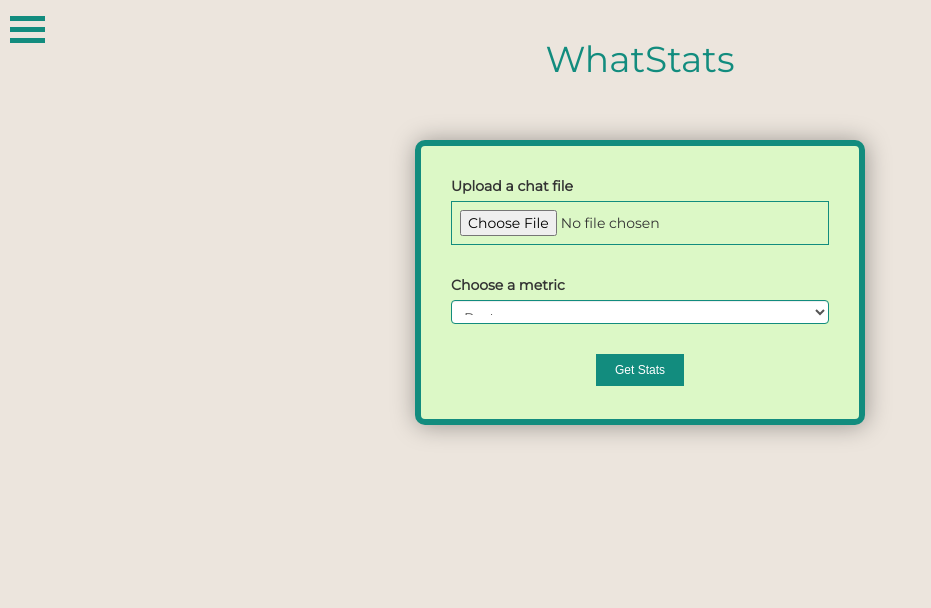
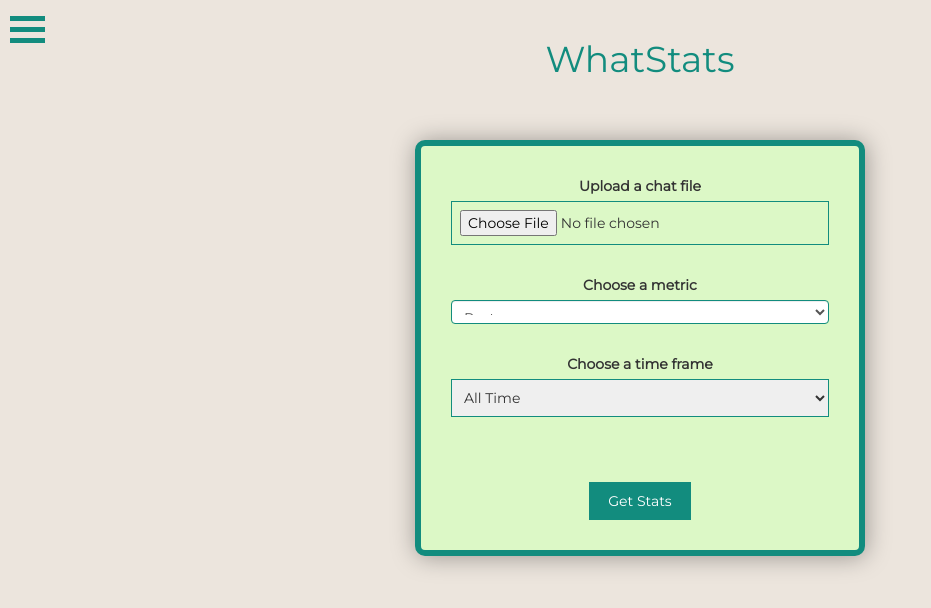
Before and after one commit to jonah18/whatstats, a Flask app: page / in a window 1280 px wide. Shown: the top 608 px of the page, without its empty margins (0-931 px from the left). Run offline with Flask 2, Linux system fonts and the light colour scheme; some libraries are stand-ins or nearby versions.

Commit message:
Time Ranges

```diff
--- a/controllers/main.py
+++ b/controllers/main.py
@@ -1,17 +1,19 @@
 from flask import *
+from collections import OrderedDict
+from datetime import datetime, timedelta
 
 main = Blueprint('main', __name__, template_folder='templates')
 
-
-def updatePostStats(author, stats):
+# Update number of posts stats
+def calcPostStats(author, stats):
 
     if author in stats:
         stats[author] += 1
     else:
         stats[author] = 1
 
-# Update group messaging statistics
-def updateWordCountStats(author, message, stats):
+# Update number of words stats
+def calcWordStats(author, message, stats):
 
     if author not in stats:
         stats[author] = 0
@@ -23,6 +25,14 @@
     for _ in message:
         stats[author] += 1
 
+# Update number of media stats
+def calcMediaStats(author, message, stats):
+
+    if author not in stats:
+        stats[author] = 0
+
+    if "<" in message:
+        stats[author] += 1
 
 def parseMessage(line, chat, metric, stats):
     split = line.split(":")
@@ -37,15 +47,35 @@
     message = split[4][1:]
 
     if metric == "posts":
-        updatePostStats(author, stats)
+        calcPostStats(author, stats)
 
-    else:
-        updateWordCountStats(author, message, stats)
+    elif metric == "words":
+        calcWordStats(author, message, stats)
+
+    elif metric == "media":
+        calcMediaStats(author, message, stats)
 
     chat["author"] = author
     chat["message"] = message
     chat["date"] = date
     chat["timestamp"] = timestamp + "M"
+
+    return True
+
+# If date range is set, checks if message falls within range
+def validMessageDate(line, beginDate):
+    split = line.split(":")
+
+    if len(split) < 5:
+        return False
+
+    date = line.split(",")[0]
+    splitDate = date.split("/")
+
+    dateTime = datetime(int('20' + splitDate[2]), int(splitDate[0]), int(splitDate[1]))
+
+    if dateTime < beginDate:
+        return False
 
     return True
 
@@ -59,26 +89,53 @@
 
     elif request.method == 'POST':
 
-        chats = []
-        stats = {}
-
-
-        metric = request.form['metric']
-        file = request.files['file']
-
         if request.files['file'].filename == '':
             options['message'] = "No File"
 
             return render_template("home.html", **options)
 
+        chats = []
+        stats = {}
+        rangeSet = False
+
+        metric = request.form['metric']
+        file = request.files['file']
+        timeUnit = request.form['time-unit']
+
+        # Check if time range is set
+        if timeUnit != "all":
+            rangeSet = True
+
+            now = datetime.now()
+            timeNumber = int(request.form['time-number'])
+
+            # Determine beginning range for date
+            if timeUnit == "year":
+                timeDelta = timedelta(days=365*timeNumber)
+
+            elif timeUnit == "month":
+                timeDelta = timedelta(days=30*timeNumber)
+
+            else:
+                timeDelta = timedelta(weeks=timeNumber)
+
+            beginDate = now - timeDelta
+
         numChats = 0
         for line in file.readlines():
             chat = {}
-            line = str(line)
+            line = line.decode('utf-8')
+
+            if rangeSet:
+                if not validMessageDate(line, beginDate):
+                    continue
 
             if parseMessage(line, chat, metric, stats):
                 chats.append(chat)
             numChats += 1
+
+        stats = OrderedDict(sorted(stats.items(), key=lambda x: x[1], reverse=True))
+
         options['message'] = "Success"
         options['stats'] = stats
 
--- a/static/css/about.css
+++ b/static/css/about.css
@@ -1,5 +1,6 @@
 .custom-list {
   margin-left: 0;
+  margin-top: 20px;
   list-style: none;
   counter-reset: counter;
   overflow: hidden;
--- a/static/css/styles.css
+++ b/static/css/styles.css
@@ -50,8 +50,11 @@
     min-height: 35px;
 }
 
-.main-container ul label {
-    float: left;
+.input-label {
+    display: inline-block;
+    max-width: 100%;
+    margin-bottom: 5px;
+    font-weight: 700;
 }
 
 .main-container ul li  .field-style {
@@ -97,7 +100,7 @@
 
 .main-container ul li input[type="button"],
 .main-container ul li input[type="submit"],
-#results-button {
+#new-chat-button {
     -moz-box-shadow: inset 0px 1px 0px 0px #128c7e;
     -webkit-box-shadow: inset 0px 1px 0px 0px #128c7e;
     box-shadow: inset 0px 1px 0px 0px #128c7e;
@@ -108,12 +111,15 @@
     color: #FFFFFF;
     padding: 8px 18px;
     text-decoration: none;
-    font: 12px Arial, Helvetica, sans-serif;
 }
 
 .main-container ul li input[type="button"]:hover,
 .main-container ul li input[type="submit"]:hover,
-#results-button {
+#new-chat-button {
     background: linear-gradient(to bottom, #2D77A2 5%, #337DA8 100%);
     background-color: #28739E;
 }
+
+#new-chat-button {
+    margin-top: 10px;
+}
--- a/templates/home.html
+++ b/templates/home.html
@@ -12,14 +12,34 @@
 
         <ul>
             <li class="input-field">
-                <label for="chatFile">Upload a chat file</label>
-                <input class="field-style field-full align-left" type="file" id="chatFile" name="file" accept=".txt">
+                <label class="input-label" for="chat-file">Upload a chat file</label>
+                <input class="field-style field-full align-left" type="file" id="chat-file" name="file" accept=".txt">
             </li>
             <li class="input-field">
-                <label for="metric-input">Choose a metric</label>
+                <label class="input-label" for="metric-input">Choose a metric</label>
                 <select class="form-control field-style" name="metric" id="metric-input">
                     <option value="posts">Posts</option>
                     <option value="words">Words</option>
+                    <option value="media">Media</option>
+                </select>
+            </li>
+
+            <div class="input-label">Choose a time frame</div>
+            <li>
+                <select class="field-style field-full" id="time-unit"
+                        name="time-unit">
+                    <option value="week">Weeks</option>
+                    <option value="month">Months</option>
+                    <option value="year">Years</option>
+                    <option value="all" selected="selected">All Time</option>
+                </select>
+            </li>
+            <li>
+                <select class="field-style field-full align-left" id="time-number"
+                        style="display: none;" name="time-number">
+                    <option value="1">1</option>
+                    <option value="2">2</option>
+                    <option value="3">3</option>
                 </select>
             </li>
             <li>
@@ -28,4 +48,43 @@
         </ul>
     </form>
 
+    <script>
+        $(document).ready(function () {
+            $('#time-unit').change(function() {
+                var val = $(this).val();
+
+                if (val == "all") {
+                    $("#time-number").css("display", "none");
+                }
+
+                else {
+                    $("#time-number").css("display", "block");
+                    $("#time-number").html("");
+
+                    if (val == "year") {
+                        for (var i = 1; i < 6; i++) {
+                            var num = i.toString();
+                            $("#time-number").append("<option value='"+ num + "'>" + num + "</option>")
+                        }
+                    }
+
+                    else if (val == "month") {
+                        for (var i = 1; i < 12; i++) {
+                            var num = i.toString();
+                            $("#time-number").append("<option value='"+ num + "'>" + num + "</option>")
+                        }
+                    }
+
+                    else {
+                        for (var i = 1; i < 5; i++) {
+                            var num = i.toString();
+                            $("#time-number").append("<option value='"+ num + "'>" + num + "</option>")
+                        }
+                    }
+                }
+            });
+        });
+
+    </script>
+
 {% endblock %}
```
Also changed, not shown: templates/about.html (+6 -5 lines), templates/stats.html (+2 -6 lines).
